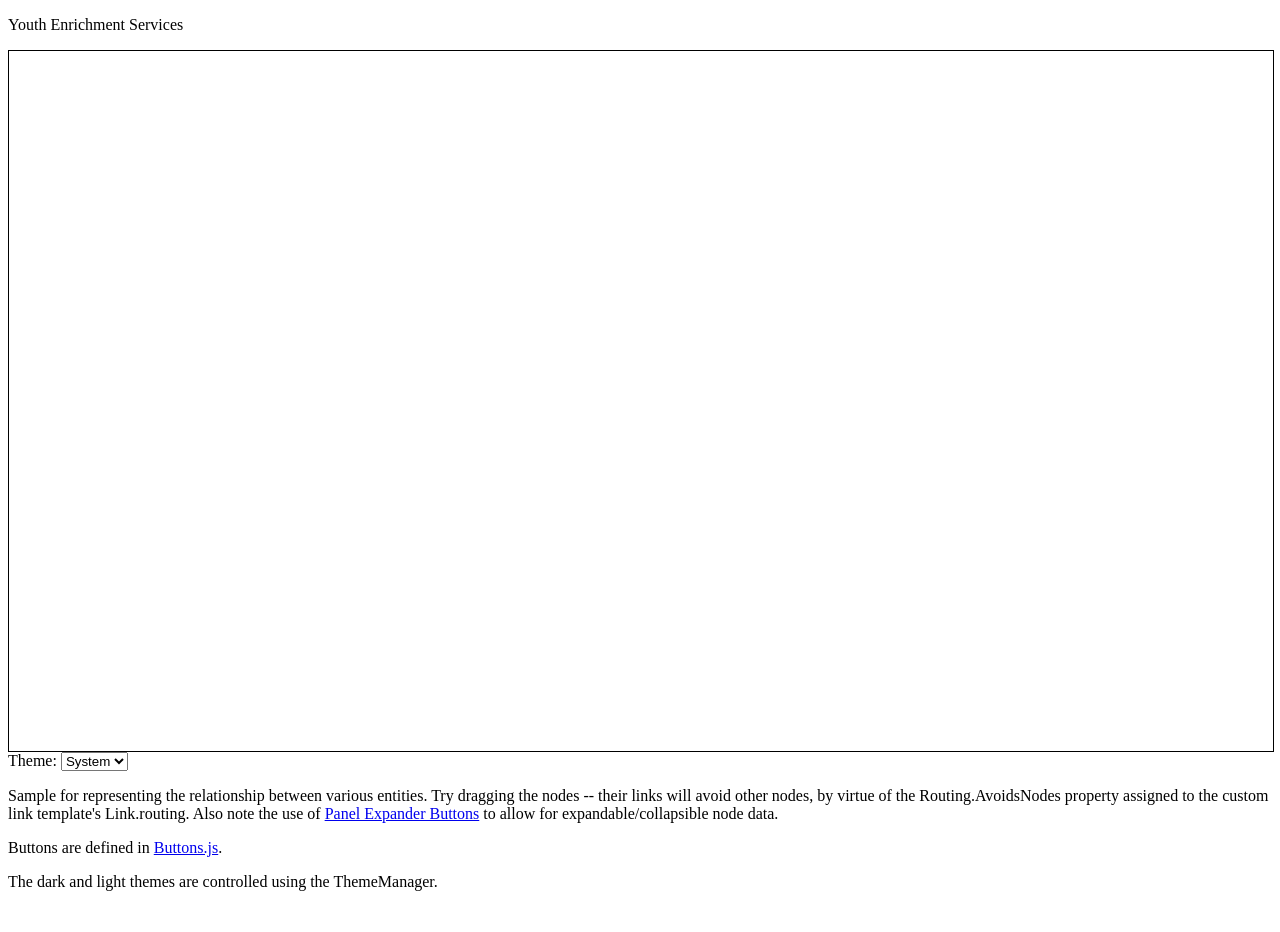
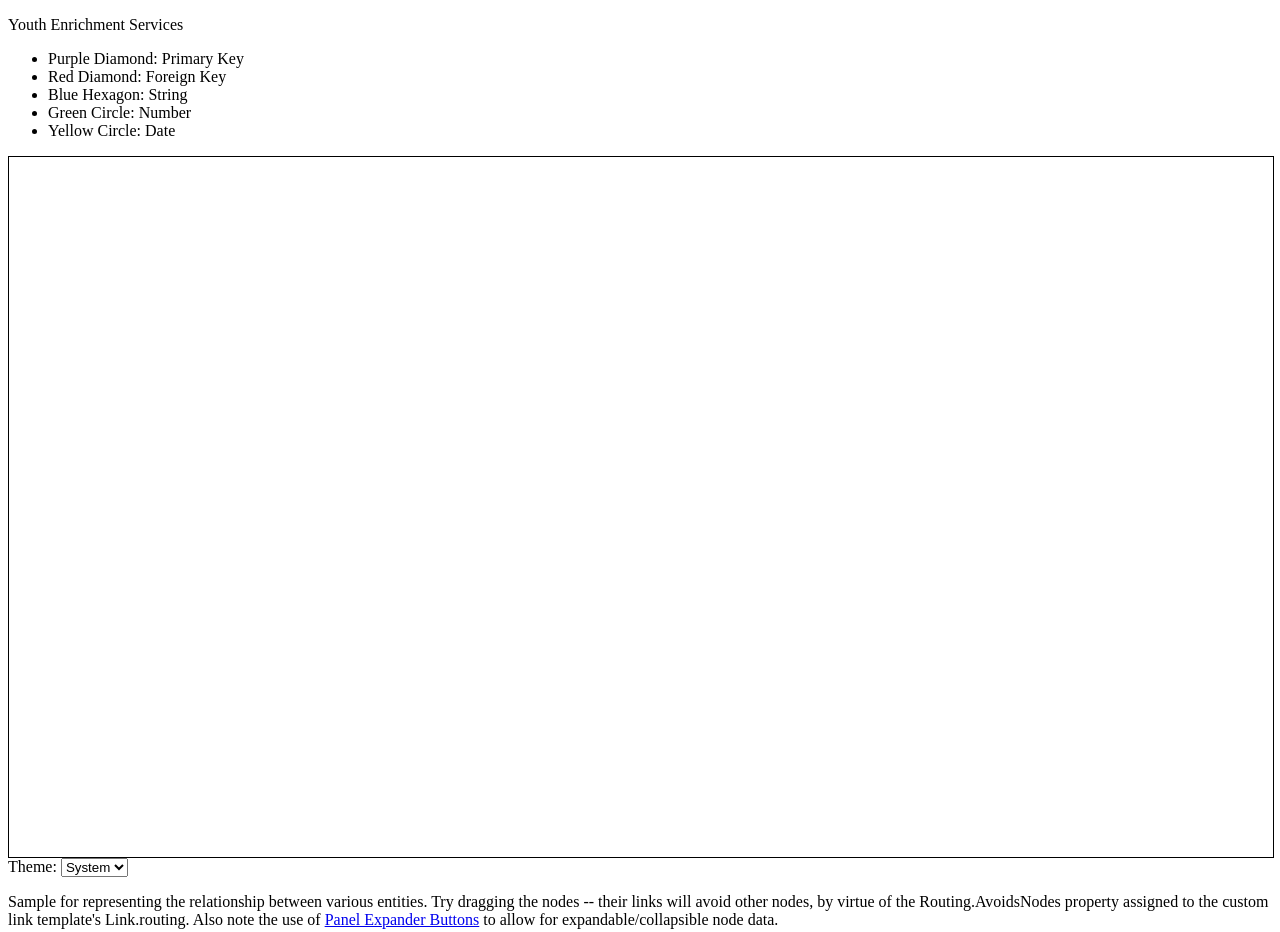
Before and after one commit to KesterTan/YES, a plain HTML site: page index.html in a window 1280 px wide. Shown: the top 932 px of the page. Before the commit the page ends 907 px from the top, so only its background shows below. Drawn offline with Linux system fonts and the light colour scheme; a script that the page names is missing.

Commit message:
Added color symbols legend

```diff
--- a/index.html
+++ b/index.html
@@ -9,6 +9,13 @@
     <p>
         Youth Enrichment Services
     </p>
+    <ul>
+        <li>Purple Diamond: Primary Key </li>
+        <li>Red Diamond: Foreign Key</li>
+        <li>Blue Hexagon: String</li>
+        <li>Green Circle: Number</li>
+        <li>Yellow Circle: Date</li>
+    </ul>
 
     <div id="allSampleContent" class="p-4 w-full">
         <script src="https://cdn.jsdelivr.net/npm/create-gojs-kit@3.0.19/dist/extensions/Figures.js"></script>
```
